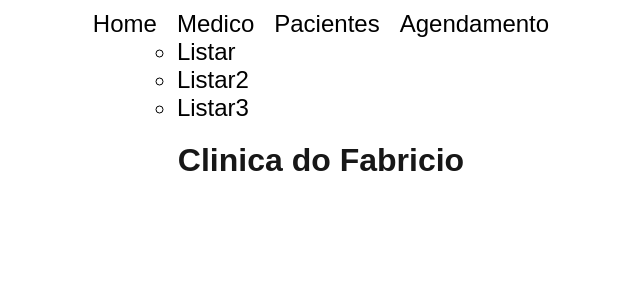
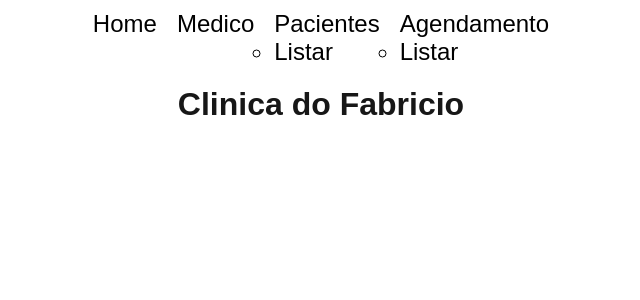
Before and after one commit to Andre1753J/fabriciostore, a Next.js app: page / in a window 1280 px wide. Shown: the top 300 px of the page, without its empty margins (319-959 px from the left). Built offline with nearby package versions, Linux system fonts and the light colour scheme.

Commit message:
tentativa dropDown

```diff
--- a/src/components/Header/Header.module.css
+++ b/src/components/Header/Header.module.css
@@ -7,34 +7,33 @@
   color: #000000;
 }
 
-.navContainer {
-  display: flex;
-  justify-content: space-between;
-  align-items: center;
-  width: 100%;
-}
-
-.nav {
-  display: none;
+.lista {
   flex-direction: column;
   align-items: center;
   transition: max-height 0.3s ease-in-out;
-  overflow: hidden;
+}
+
+.subLista {
+  display: none;
+  list-style: none;
+  flex-direction: column;
+  align-items: center;
+  transition: max-height 0.3s ease-in-out;
 }
 
 .list {
   display: flex;
   list-style: none;
-  flex-direction: row;
   gap: 20px;
   padding: 0;
 }
 
-.list li {
-  margin: 10px 0;
+.litOpen {
+  display: flex;
 }
 
 .list li {
+  margin: 10px 0;
   margin: 0;
   font-size: 1.5rem;
   /* Tamanho maior */
--- a/src/components/Header/index.js
+++ b/src/components/Header/index.js
@@ -6,7 +6,7 @@ import Image from 'next/image';
 import styles from './Header.module.css';
 
 export default function Header() {
-    const [listOpen, setListOpen] = useState(false);
+    const [listOpen, setListOpen] = useState(true);
 
     const openList = () => {
         setListOpen(!listOpen);
@@ -19,25 +19,35 @@ export default function Header() {
                     <li>
                         <Link href='/'>Home</Link>
                     </li>
-                    <li>
-                        <Link onMouseOver={openList} href='/'>Medico </Link>
-                        <ul>
-                            <li>
+                    <li className={styles.lista} onClick={openList}>
+                        <Link href='#'>Medico </Link>
+                        <ul className={`${styles.subLista} ${openList ? styles.litOpen : ''}`}>
+                            <li className={styles.subLista}>
                                 <Link href='/'>Listar </Link>
                             </li>
-                            <li>
+                            <li className={styles.subLista}>
                                 <Link href='/'>Listar2 </Link>
                             </li>
-                            <li>
+                            <li className={styles.subLista}>
                                 <Link href='/'>Listar3 </Link>
                             </li>
                         </ul>
                     </li>
                     <li>
                         <Link href='/'>Pacientes </Link>
+                        <ul>
+                            <li>
+                                <Link href='/'>Listar</Link>
+                            </li>
+                        </ul>
                     </li>
-                    <li>
+                    <li> {/*className={styles.list} */}
                         <Link href='/'>Agendamento </Link>
+                        <ul>
+                            <li className={styles.subList}>
+                                <Link href='/'>Listar</Link>
+                            </li>
+                        </ul>
                     </li>
                 </ul>
             </nav>
```
